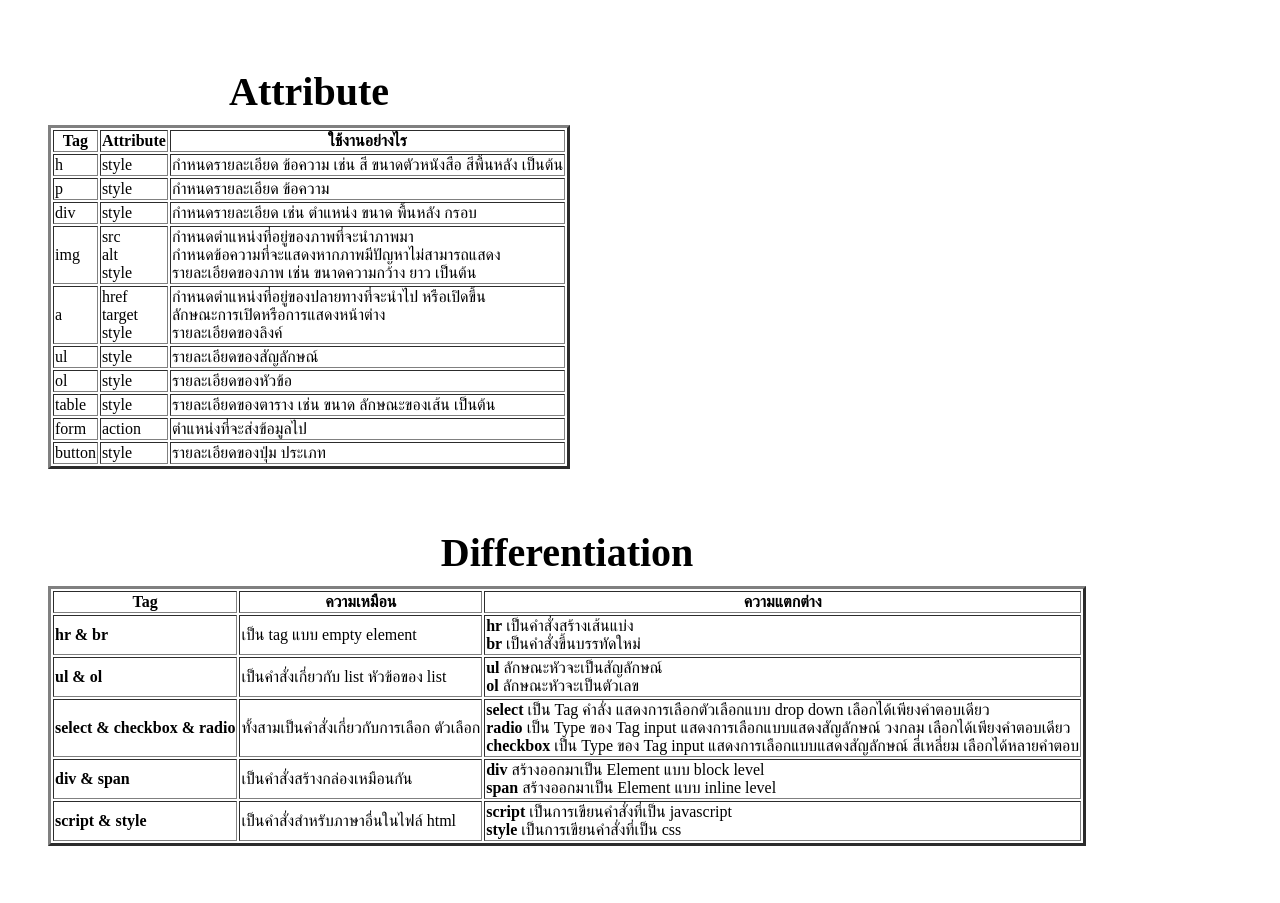
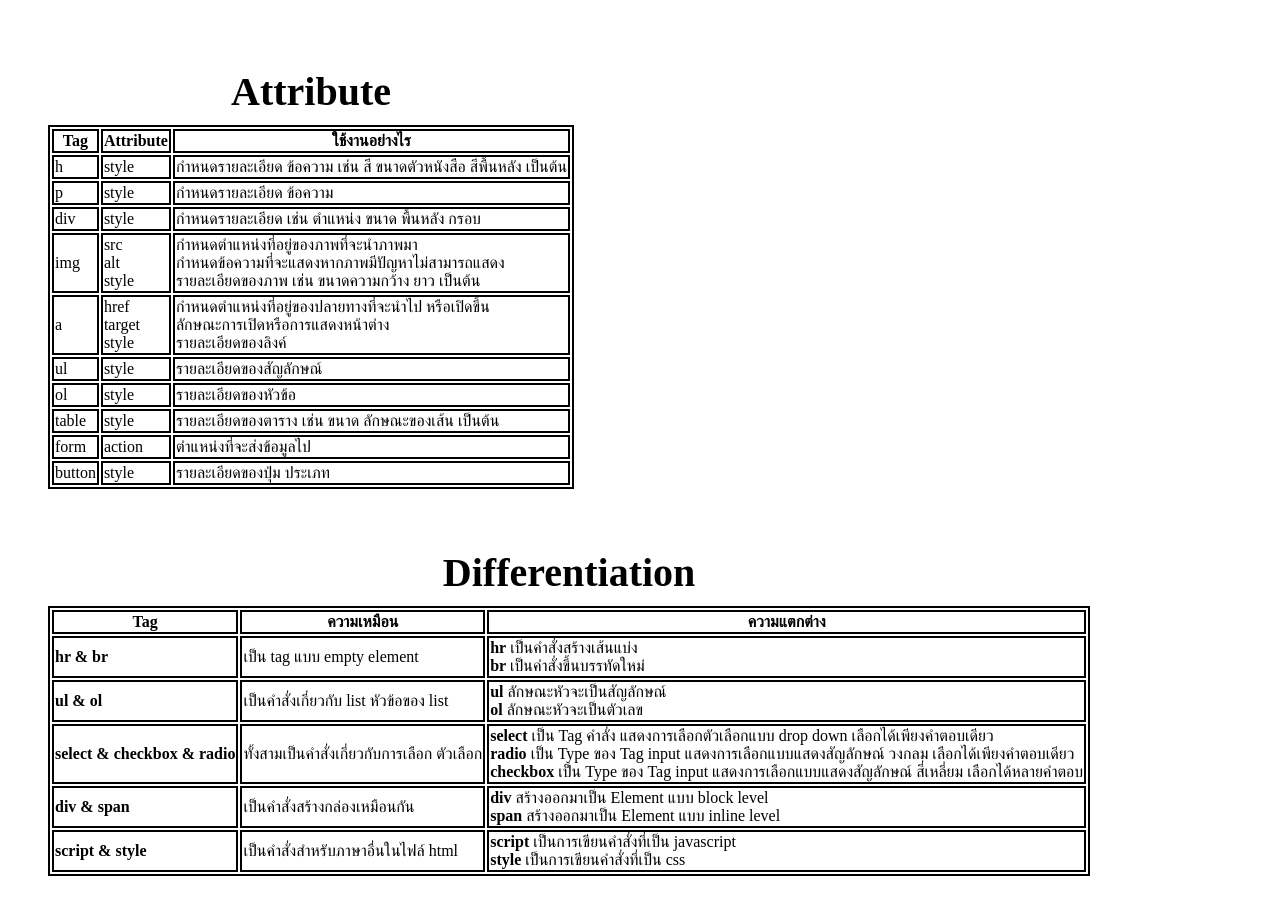
Before and after one commit to Kanit-tha/precodecamp, a plain HTML site: page Lab/Lab.html in a window 1280 px wide. Shown: the top 903 px of the page. Drawn offline with Linux system fonts and the light colour scheme.

Commit message:
ปรับborder

```diff
--- a/Lab/Lab.html
+++ b/Lab/Lab.html
@@ -17,13 +17,18 @@
             margin: 30px;
             padding: 10px;
         }
+        table,
+        td,
+        th {
+            border: 2px solid black;
+        }
     </style>
 
 </head>
 
 <body>
     <div>
-        <table border="3px">
+        <table>
             <caption>Attribute</caption>
             <thead>
                 <tr>
@@ -101,7 +106,7 @@
     </div>
     <div>
 
-        <table border="3px">
+        <table>
             <caption>Differentiation</caption>
             <thead>
                 <tr>
@@ -150,7 +155,7 @@
         </table>
     </div>
     <div>
-        <table border="3px">
+        <table>
             <caption>Input Type</caption>
             <thead>
                 <tr>
```
